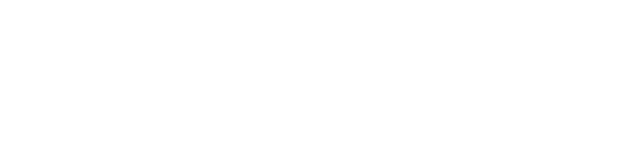
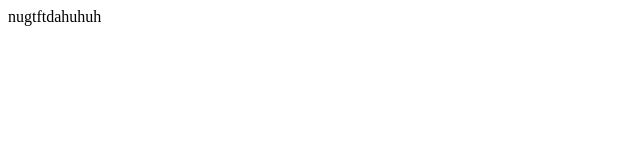
Before and after one commit to Olaza1/olaza, a plain HTML site: page index.html in a window 1280 px wide. Shown: the whole page, without its empty margins (0-640 px from the left). Drawn offline with Linux system fonts and the light colour scheme.

Commit message:
Update index.html

```diff
--- a/index.html
+++ b/index.html
@@ -1,3 +1,6 @@
 <html>
   <head></head>
+  <body>
+    nugtftdahuhuh
+  </body>
 </html>
```
